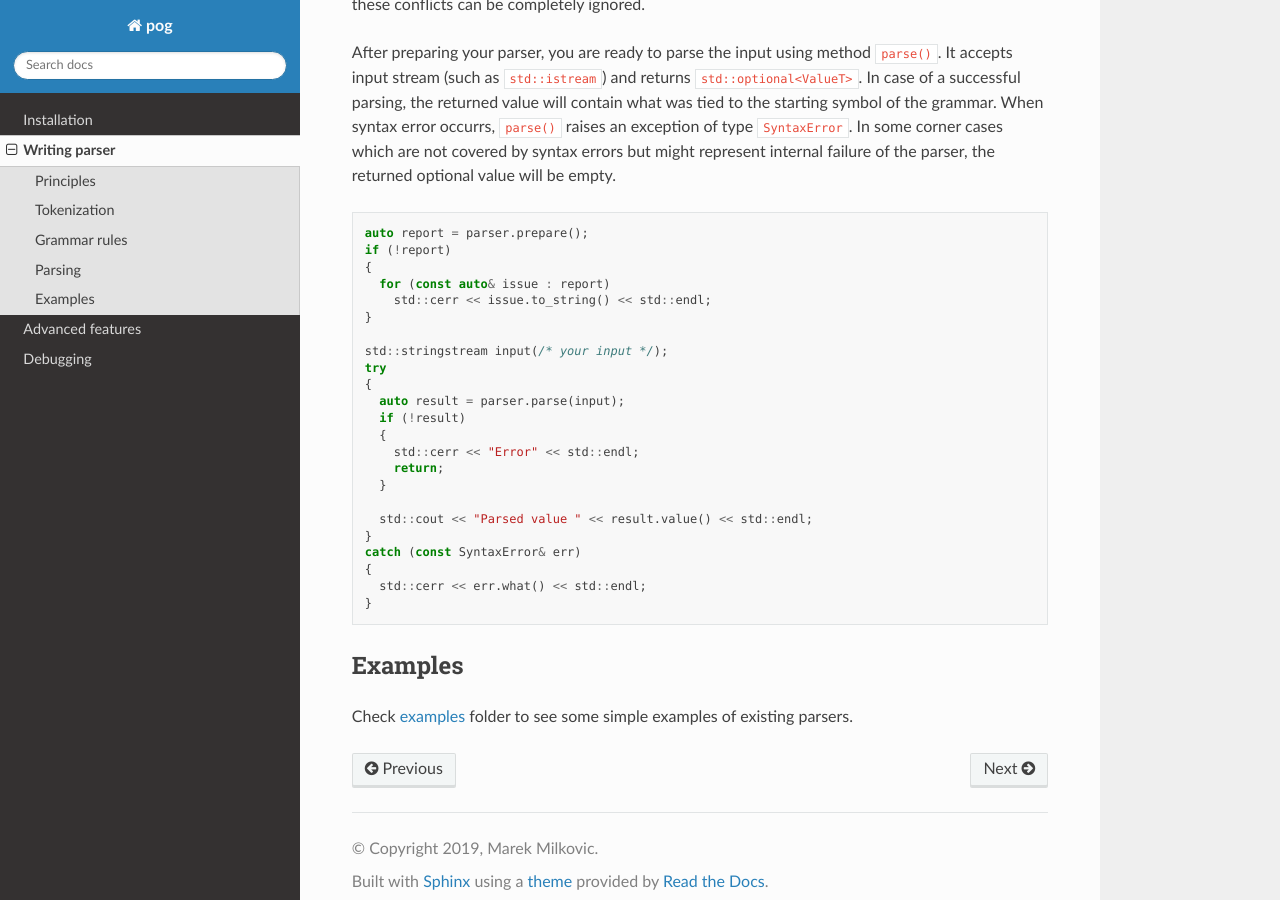
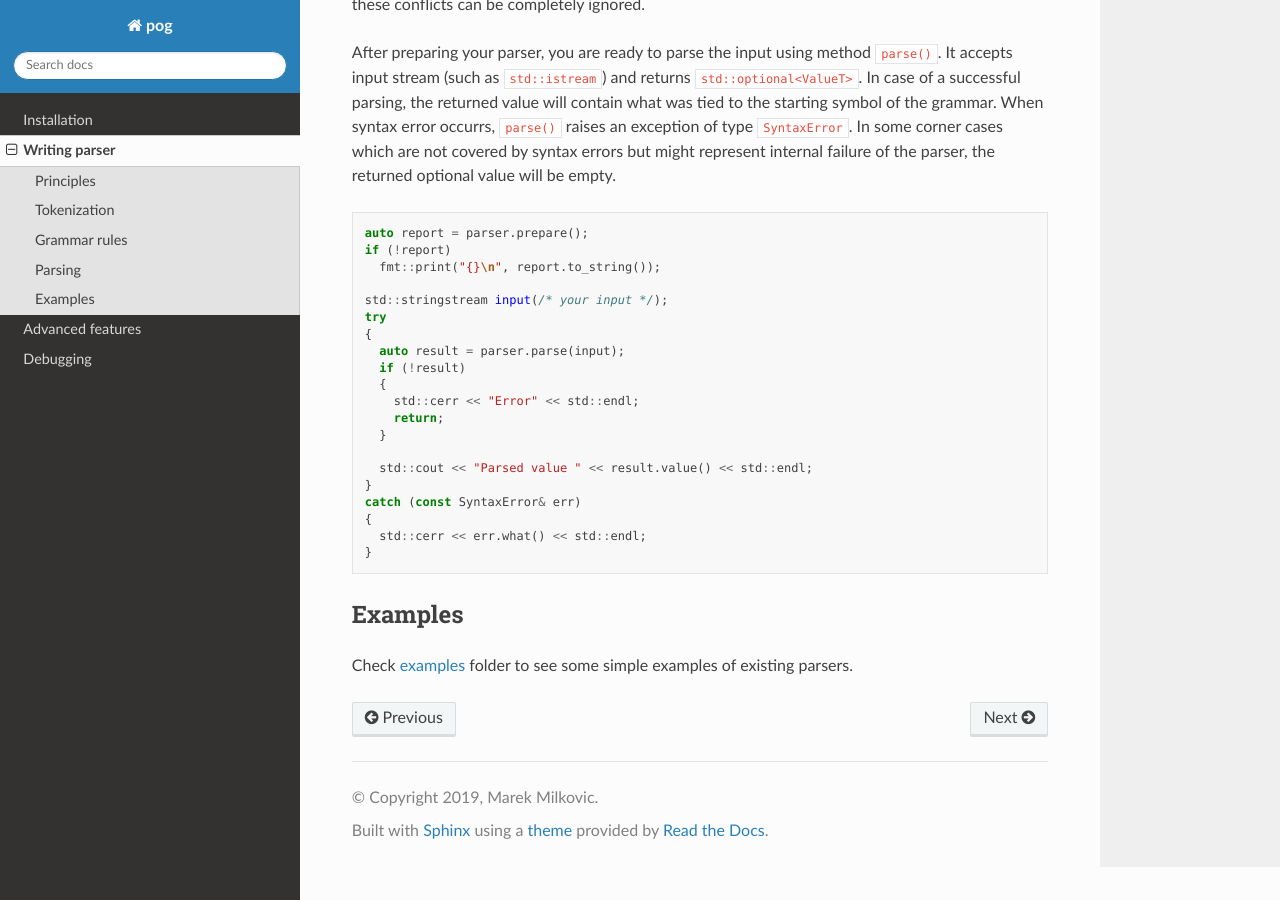
Before and after one commit to metthal/pog, a Sphinx documentation site: the page built from docs/writing_parser.rst, in a window 1280 px wide and 900 px high, scrolled down 4967 px. Built offline with Sphinx 7.4.7 and the Read the Docs theme 2.0.0, drawn with Linux system fonts in a browser that asks for light colours.

Commit message:
Fix issue.to_string() undefined (because issue is just variant)

```diff
--- a/docs/writing_parser.rst
+++ b/docs/writing_parser.rst
@@ -203,10 +203,7 @@ In some corner cases which are not covered by syntax errors but might represent
 
   auto report = parser.prepare();
   if (!report)
-  {
-    for (const auto& issue : report)
-      std::cerr << issue.to_string() << std::endl;
-  }
+    fmt::print("{}\n", report.to_string());
 
   std::stringstream input(/* your input */);
   try
```
